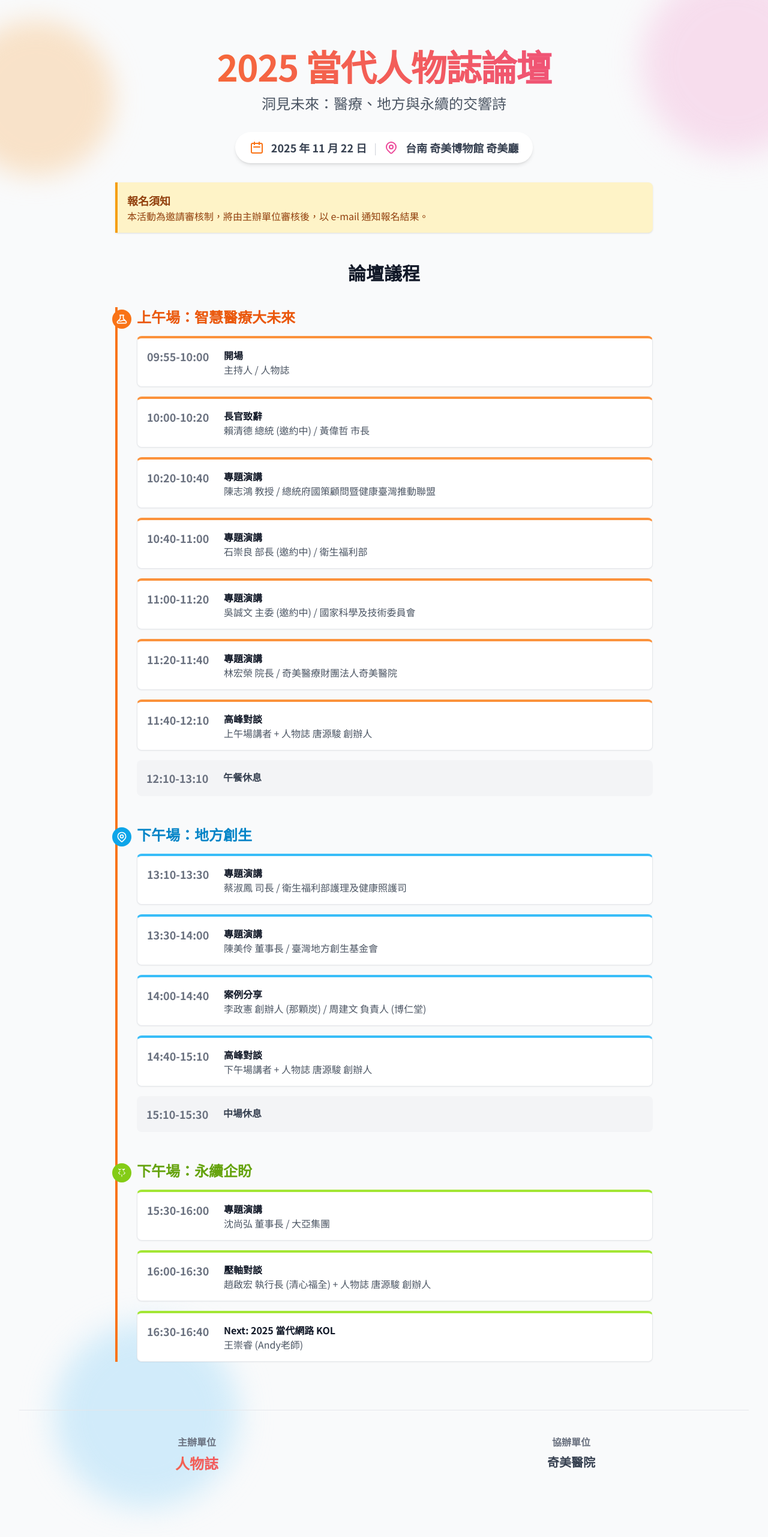
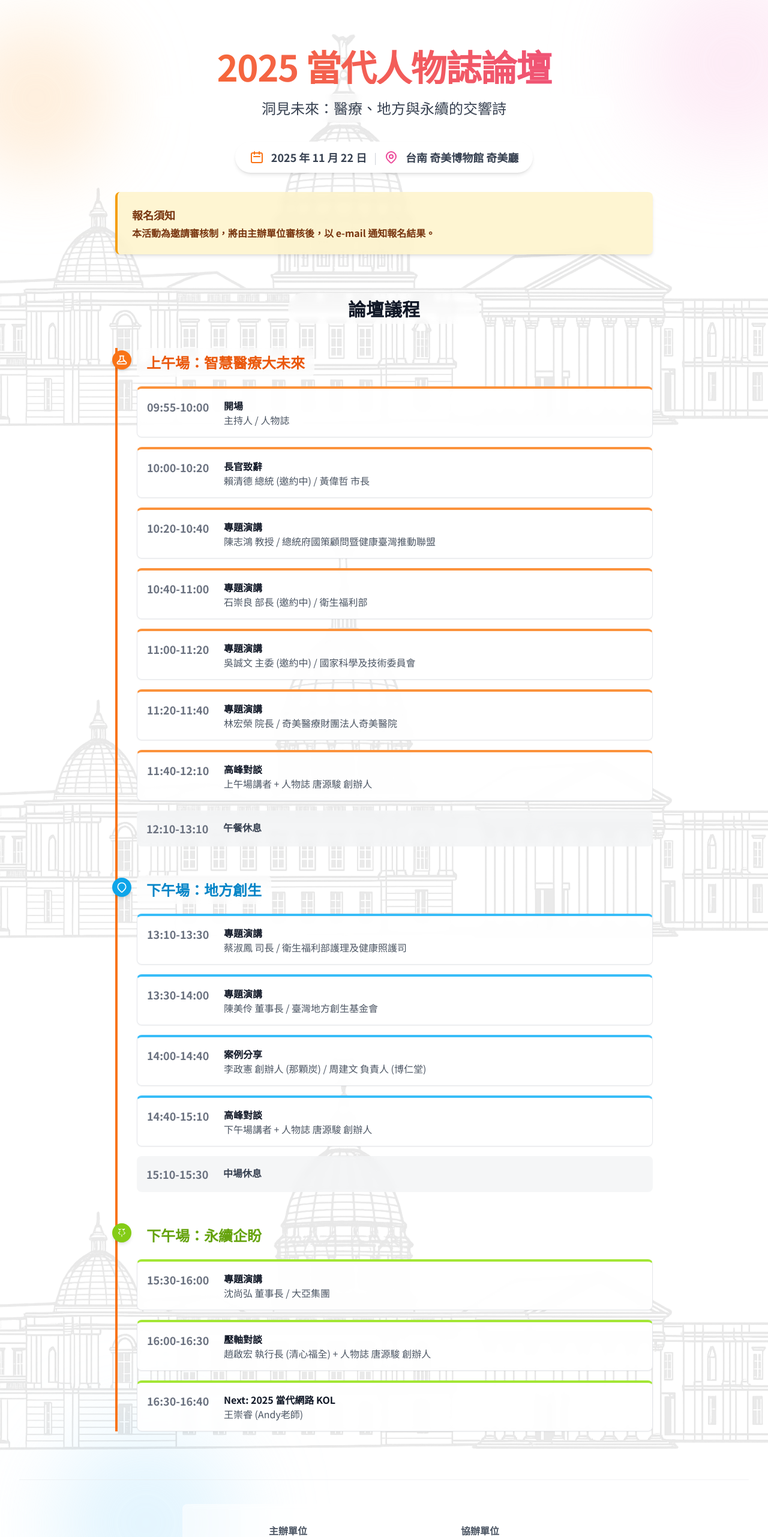
Before and after one commit to Luyun1224/2025PGY-Registration, a plain HTML site: page speech.html in a window 1280 px wide. Shown: the top 2562 px of the page at 60% size. Before the commit the page ends 2535 px from the top, so only its background shows below. Drawn offline with nearby package versions, Linux system fonts and the light colour scheme.

Commit message:
Update speech.html

```diff
--- a/speech.html
+++ b/speech.html
@@ -11,6 +11,21 @@
     <style>
         body {
             font-family: 'Noto Sans TC', sans-serif;
+            background-image: url('https://raw.githubusercontent.com/Luyun1224/2025PGY-Registration/main/m.png');
+            background-repeat: no-repeat;
+            background-size: cover;
+            background-position: center center;
+            background-attachment: fixed;
+        }
+        body::before {
+            content: '';
+            position: absolute;
+            top: 0;
+            left: 0;
+            right: 0;
+            bottom: 0;
+            background-color: rgba(255, 255, 255, 0.9); /* 90% opacity white overlay */
+            z-index: 0;
         }
         .gradient-text {
             background: linear-gradient(90deg, #F97316, #EC4899);
@@ -45,19 +60,19 @@
         }
     </style>
 </head>
-<body class="bg-gray-50 text-gray-800 relative overflow-x-hidden">
+<body class="text-gray-800 relative overflow-x-hidden">
 
     <!-- Background decorations -->
-    <div class="absolute top-0 -left-16 w-72 h-72 bg-orange-200 rounded-full mix-blend-multiply filter blur-xl opacity-60 animate-blob"></div>
-    <div class="absolute top-0 -right-16 w-72 h-72 bg-pink-200 rounded-full mix-blend-multiply filter blur-xl opacity-60 animate-blob animation-delay-2000"></div>
-    <div class="absolute bottom-0 left-20 w-72 h-72 bg-sky-200 rounded-full mix-blend-multiply filter blur-xl opacity-60 animate-blob animation-delay-4000"></div>
+    <div class="absolute top-0 -left-16 w-72 h-72 bg-orange-200 rounded-full mix-blend-multiply filter blur-3xl opacity-40 animate-blob"></div>
+    <div class="absolute top-0 -right-16 w-72 h-72 bg-pink-200 rounded-full mix-blend-multiply filter blur-3xl opacity-40 animate-blob animation-delay-2000"></div>
+    <div class="absolute bottom-0 left-20 w-72 h-72 bg-sky-200 rounded-full mix-blend-multiply filter blur-3xl opacity-40 animate-blob animation-delay-4000"></div>
 
     <div class="relative z-10 container mx-auto px-4 sm:px-6 lg:px-8 py-12 md:py-20">
 
         <!-- Header Section -->
         <header class="text-center mb-16">
             <h1 class="text-4xl md:text-6xl font-bold mb-4 tracking-tight gradient-text">2025 當代人物誌論壇</h1>
-            <p class="text-xl md:text-2xl text-gray-600 max-w-3xl mx-auto">洞見未來：醫療、地方與永續的交響詩</p>
+            <p class="text-xl md:text-2xl text-gray-700 font-medium max-w-3xl mx-auto bg-white/50 backdrop-blur-sm rounded-full py-2">洞見未來：醫療、地方與永續的交響詩</p>
             <div class="mt-8 inline-flex items-center bg-white shadow-md rounded-full px-6 py-3 text-lg">
                 <svg xmlns="http://www.w3.org/2000/svg" class="h-6 w-6 mr-3 text-orange-500" fill="none" viewBox="0 0 24 24" stroke="currentColor">
                     <path stroke-linecap="round" stroke-linejoin="round" stroke-width="2" d="M8 7V3m8 4V3m-9 8h10M5 21h14a2 2 0 002-2V7a2 2 0 00-2-2H5a2 2 0 00-2 2v12a2 2 0 002 2z" />
@@ -73,77 +88,79 @@
         </header>
 
         <!-- Registration Notice -->
-        <div class="max-w-4xl mx-auto -mt-8 mb-12 bg-amber-100 border-l-4 border-amber-500 text-amber-800 p-4 rounded-r-lg shadow" role="alert">
-            <p class="font-bold text-lg">報名須知</p>
-            <p>本活動為邀請審核制，將由主辦單位審核後，以 e-mail 通知報名結果。</p>
+        <div class="max-w-4xl mx-auto -mt-8 mb-16">
+            <div class="bg-amber-100/80 backdrop-blur-sm border-l-4 border-amber-500 text-amber-900 p-6 rounded-lg shadow-md" role="alert">
+                <p class="font-bold text-lg mb-1">報名須知</p>
+                <p class="font-semibold">本活動為邀請審核制，將由主辦單位審核後，以 e-mail 通知報名結果。</p>
+            </div>
         </div>
 
         <!-- Main Content -->
         <main>
             <!-- Agenda Section -->
             <section>
-                <h2 class="text-3xl font-bold text-center mb-10 text-gray-900">論壇議程</h2>
+                <h2 class="text-3xl font-bold text-center mb-10 text-gray-900 bg-white/50 backdrop-blur-sm rounded-full py-2 max-w-xs mx-auto">論壇議程</h2>
                 <div class="max-w-4xl mx-auto">
                     <div class="border-l-4 border-orange-500 pl-8 space-y-12">
 
                         <!-- Morning Session -->
                         <div class="relative">
-                            <div class="absolute -left-[41px] top-1 h-8 w-8 rounded-full bg-orange-500 flex items-center justify-center text-white">
+                            <div class="absolute -left-[41px] top-1 h-8 w-8 rounded-full bg-orange-500 flex items-center justify-center text-white shadow-md">
                                 <svg xmlns="http://www.w3.org/2000/svg" class="h-5 w-5" fill="none" viewBox="0 0 24 24" stroke="currentColor"><path stroke-linecap="round" stroke-linejoin="round" stroke-width="2" d="M19.428 15.428a2 2 0 00-1.022-.547l-2.387-.477a6 6 0 00-3.86.517l-.318.158a6 6 0 01-3.86.517L6.05 15.21a2 2 0 00-1.806.547M8 4h8l-1 1v5.172a2 2 0 00.586 1.414l5 5c1.26 1.26.367 3.414-1.415 3.414H4.828c-1.782 0-2.674-2.154-1.414-3.414l5-5A2 2 0 009 10.172V5L8 4z" /></svg>
                             </div>
-                            <h3 class="text-2xl font-bold text-orange-600 mb-4">上午場：智慧醫療大未來</h3>
+                            <h3 class="text-2xl font-bold text-orange-600 mb-4 bg-white/60 backdrop-blur-sm rounded-lg px-4 py-2 inline-block">上午場：智慧醫療大未來</h3>
 
                             <div class="space-y-4">
-                                <div class="bg-white p-4 rounded-lg flex items-start border border-gray-200 border-t-4 border-t-orange-400 shadow-sm">
+                                <div class="bg-white/90 backdrop-blur-sm p-4 rounded-lg flex items-start border border-gray-200 border-t-4 border-t-orange-400 shadow-sm">
                                     <p class="w-32 font-bold text-lg text-gray-500">09:55-10:00</p>
                                     <div>
                                         <h4 class="font-semibold text-gray-900">開場</h4>
                                         <p class="text-gray-600">主持人 / 人物誌</p>
                                     </div>
                                 </div>
-                                <div class="bg-white p-4 rounded-lg flex items-start border border-gray-200 border-t-4 border-t-orange-400 shadow-sm">
+                                <div class="bg-white/90 backdrop-blur-sm p-4 rounded-lg flex items-start border border-gray-200 border-t-4 border-t-orange-400 shadow-sm">
                                     <p class="w-32 font-bold text-lg text-gray-500">10:00-10:20</p>
                                     <div>
                                         <h4 class="font-semibold text-gray-900">長官致辭</h4>
                                         <p class="text-gray-600">賴清德 總統 (邀約中) / 黃偉哲 市長</p>
                                     </div>
                                 </div>
-                                 <div class="bg-white p-4 rounded-lg flex items-start border border-gray-200 border-t-4 border-t-orange-400 shadow-sm">
+                                 <div class="bg-white/90 backdrop-blur-sm p-4 rounded-lg flex items-start border border-gray-200 border-t-4 border-t-orange-400 shadow-sm">
                                     <p class="w-32 font-bold text-lg text-gray-500">10:20-10:40</p>
                                     <div>
                                         <h4 class="font-semibold text-gray-900">專題演講</h4>
                                         <p class="text-gray-600">陳志鴻 教授 / 總統府國策顧問暨健康臺灣推動聯盟</p>
                                     </div>
                                 </div>
-                                <div class="bg-white p-4 rounded-lg flex items-start border border-gray-200 border-t-4 border-t-orange-400 shadow-sm">
+                                <div class="bg-white/90 backdrop-blur-sm p-4 rounded-lg flex items-start border border-gray-200 border-t-4 border-t-orange-400 shadow-sm">
                                     <p class="w-32 font-bold text-lg text-gray-500">10:40-11:00</p>
                                     <div>
                                         <h4 class="font-semibold text-gray-900">專題演講</h4>
                                         <p class="text-gray-600">石崇良 部長 (邀約中) / 衛生福利部</p>
                                     </div>
                                 </div>
-                                <div class="bg-white p-4 rounded-lg flex items-start border border-gray-200 border-t-4 border-t-orange-400 shadow-sm">
+                                <div class="bg-white/90 backdrop-blur-sm p-4 rounded-lg flex items-start border border-gray-200 border-t-4 border-t-orange-400 shadow-sm">
                                     <p class="w-32 font-bold text-lg text-gray-500">11:00-11:20</p>
                                     <div>
                                         <h4 class="font-semibold text-gray-900">專題演講</h4>
                                         <p class="text-gray-600">吳誠文 主委 (邀約中) / 國家科學及技術委員會</p>
                                     </div>
                                 </div>
-                                <div class="bg-white p-4 rounded-lg flex items-start border border-gray-200 border-t-4 border-t-orange-400 shadow-sm">
+                                <div class="bg-white/90 backdrop-blur-sm p-4 rounded-lg flex items-start border border-gray-200 border-t-4 border-t-orange-400 shadow-sm">
                                     <p class="w-32 font-bold text-lg text-gray-500">11:20-11:40</p>
                                     <div>
                                         <h4 class="font-semibold text-gray-900">專題演講</h4>
                                         <p class="text-gray-600">林宏榮 院長 / 奇美醫療財團法人奇美醫院</p>
                                     </div>
                                 </div>
-                                <div class="bg-white p-4 rounded-lg flex items-start border border-gray-200 border-t-4 border-t-orange-400 shadow-sm">
+                                <div class="bg-white/90 backdrop-blur-sm p-4 rounded-lg flex items-start border border-gray-200 border-t-4 border-t-orange-400 shadow-sm">
                                     <p class="w-32 font-bold text-lg text-gray-500">11:40-12:10</p>
                                     <div>
                                         <h4 class="font-semibold text-gray-900">高峰對談</h4>
                                         <p class="text-gray-600">上午場講者 + 人物誌 唐源駿 創辦人</p>
                                     </div>
                                 </div>
-                                <div class="bg-gray-100 p-4 rounded-lg flex items-start">
+                                <div class="bg-gray-100/80 backdrop-blur-sm p-4 rounded-lg flex items-start">
                                     <p class="w-32 font-bold text-lg text-gray-500">12:10-13:10</p>
                                     <div class="font-semibold text-gray-700">午餐休息</div>
                                 </div>
@@ -152,40 +169,40 @@
 
                         <!-- Afternoon Session 1 -->
                         <div class="relative">
-                            <div class="absolute -left-[41px] top-1 h-8 w-8 rounded-full bg-sky-500 flex items-center justify-center text-white">
-                               <svg xmlns="http://www.w3.org/2000/svg" class="h-5 w-5" fill="none" viewBox="0 0 24 24" stroke="currentColor"><path stroke-linecap="round" stroke-linejoin="round" stroke-width="2" d="M17.657 16.657l-4.243 4.243a2 2 0 01-2.828 0l-4.243-4.243a8 8 0 1111.314 0z" /><path stroke-linecap="round" stroke-linejoin="round" stroke-width="2" d="M15 11a3 3 0 11-6 0 3 3 0 016 0z" /></svg>
+                            <div class="absolute -left-[41px] top-1 h-8 w-8 rounded-full bg-sky-500 flex items-center justify-center text-white shadow-md">
+                               <svg xmlns="http://www.w3.org/2000/svg" class="h-5 w-5" fill="none" viewBox="0 0 24 24" stroke="currentColor"><path stroke-linecap="round" stroke-linejoin="round" stroke-width="2" d="M17.657 16.657l-4.243 4.243a2 2 0 01-2.828 0l-4.243-4.243a8 8 0 1111.314 0z" /></svg>
                             </div>
-                            <h3 class="text-2xl font-bold text-sky-600 mb-4">下午場：地方創生</h3>
+                            <h3 class="text-2xl font-bold text-sky-600 mb-4 bg-white/60 backdrop-blur-sm rounded-lg px-4 py-2 inline-block">下午場：地方創生</h3>
                             <div class="space-y-4">
-                               <div class="bg-white p-4 rounded-lg flex items-start border border-gray-200 border-t-4 border-t-sky-400 shadow-sm">
+                               <div class="bg-white/90 backdrop-blur-sm p-4 rounded-lg flex items-start border border-gray-200 border-t-4 border-t-sky-400 shadow-sm">
                                     <p class="w-32 font-bold text-lg text-gray-500">13:10-13:30</p>
                                     <div>
                                         <h4 class="font-semibold text-gray-900">專題演講</h4>
                                         <p class="text-gray-600">蔡淑鳳 司長 / 衛生福利部護理及健康照護司</p>
                                     </div>
                                 </div>
-                                <div class="bg-white p-4 rounded-lg flex items-start border border-gray-200 border-t-4 border-t-sky-400 shadow-sm">
+                                <div class="bg-white/90 backdrop-blur-sm p-4 rounded-lg flex items-start border border-gray-200 border-t-4 border-t-sky-400 shadow-sm">
                                     <p class="w-32 font-bold text-lg text-gray-500">13:30-14:00</p>
                                     <div>
                                         <h4 class="font-semibold text-gray-900">專題演講</h4>
                                         <p class="text-gray-600">陳美伶 董事長 / 臺灣地方創生基金會</p>
                                     </div>
                                 </div>
-                                <div class="bg-white p-4 rounded-lg flex items-start border border-gray-200 border-t-4 border-t-sky-400 shadow-sm">
+                                <div class="bg-white/90 backdrop-blur-sm p-4 rounded-lg flex items-start border border-gray-200 border-t-4 border-t-sky-400 shadow-sm">
                                     <p class="w-32 font-bold text-lg text-gray-500">14:00-14:40</p>
                                     <div>
                                         <h4 class="font-semibold text-gray-900">案例分享</h4>
                                         <p class="text-gray-600">李政憲 創辦人 (那顆炭) / 周建文 負責人 (博仁堂)</p>
                                     </div>
                                 </div>
-                                <div class="bg-white p-4 rounded-lg flex items-start border border-gray-200 border-t-4 border-t-sky-400 shadow-sm">
+                                <div class="bg-white/90 backdrop-blur-sm p-4 rounded-lg flex items-start border border-gray-200 border-t-4 border-t-sky-400 shadow-sm">
                                     <p class="w-32 font-bold text-lg text-gray-500">14:40-15:10</p>
                                     <div>
                                         <h4 class="font-semibold text-gray-900">高峰對談</h4>
                                         <p class="text-gray-600">下午場講者 + 人物誌 唐源駿 創辦人</p>
                                     </div>
                                 </div>
-                                <div class="bg-gray-100 p-4 rounded-lg flex items-start">
+                                <div class="bg-gray-100/80 backdrop-blur-sm p-4 rounded-lg flex items-start">
                                     <p class="w-32 font-bold text-lg text-gray-500">15:10-15:30</p>
                                     <div class="font-semibold text-gray-700">中場休息</div>
                                 </div>
@@ -194,26 +211,26 @@
 
                         <!-- Afternoon Session 2 -->
                         <div class="relative">
-                            <div class="absolute -left-[41px] top-1 h-8 w-8 rounded-full bg-lime-500 flex items-center justify-center text-white">
+                            <div class="absolute -left-[41px] top-1 h-8 w-8 rounded-full bg-lime-500 flex items-center justify-center text-white shadow-md">
                                 <svg xmlns="http://www.w3.org/2000/svg" class="h-5 w-5" viewBox="0 0 20 20" fill="currentColor"><path fill-rule="evenodd" d="M15.146 3.354a.5.5 0 010 .708l-2 2a.5.5 0 01-.708 0l-2-2a.5.5 0 11.708-.708L12 4.293l1.146-1.147a.5.5 0 01.708 0zM4.854 3.354a.5.5 0 01.708 0L7 4.293l1.146-1.147a.5.5 0 11.708.708l-2 2a.5.5 0 01-.708 0l-2-2a.5.5 0 010-.708zM12.586 7.414a.5.5 0 01.708 0l2.5 2.5a.5.5 0 010 .708l-2.5 2.5a.5.5 0 01-.708-.708L14.793 10l-2.207-2.207a.5.5 0 010-.708zM7.414 7.414a.5.5 0 010 .708L5.207 10l2.207 2.207a.5.5 0 01-.708.708l-2.5-2.5a.5.5 0 010-.708l2.5-2.5a.5.5 0 01.708 0zM10 16.5a.5.5 0 01-.5-.5v-3a.5.5 0 011 0v3a.5.5 0 01-.5.5z" clip-rule="evenodd" /></svg>
                             </div>
-                            <h3 class="text-2xl font-bold text-lime-600 mb-4">下午場：永續企盼</h3>
+                            <h3 class="text-2xl font-bold text-lime-600 mb-4 bg-white/60 backdrop-blur-sm rounded-lg px-4 py-2 inline-block">下午場：永續企盼</h3>
                             <div class="space-y-4">
-                                <div class="bg-white p-4 rounded-lg flex items-start border border-gray-200 border-t-4 border-t-lime-400 shadow-sm">
+                                <div class="bg-white/90 backdrop-blur-sm p-4 rounded-lg flex items-start border border-gray-200 border-t-4 border-t-lime-400 shadow-sm">
                                     <p class="w-32 font-bold text-lg text-gray-500">15:30-16:00</p>
                                     <div>
                                         <h4 class="font-semibold text-gray-900">專題演講</h4>
                                         <p class="text-gray-600">沈尚弘 董事長 / 大亞集團</p>
                                     </div>
                                 </div>
-                                <div class="bg-white p-4 rounded-lg flex items-start border border-gray-200 border-t-4 border-t-lime-400 shadow-sm">
+                                <div class="bg-white/90 backdrop-blur-sm p-4 rounded-lg flex items-start border border-gray-200 border-t-4 border-t-lime-400 shadow-sm">
                                     <p class="w-32 font-bold text-lg text-gray-500">16:00-16:30</p>
                                     <div>
                                         <h4 class="font-semibold text-gray-900">壓軸對談</h4>
                                         <p class="text-gray-600">趙啟宏 執行長 (清心福全) + 人物誌 唐源駿 創辦人</p>
                                     </div>
                                 </div>
-                                <div class="bg-white p-4 rounded-lg flex items-start border border-gray-200 border-t-4 border-t-lime-400 shadow-sm">
+                                <div class="bg-white/90 backdrop-blur-sm p-4 rounded-lg flex items-start border border-gray-200 border-t-4 border-t-lime-400 shadow-sm">
                                     <p class="w-32 font-bold text-lg text-gray-500">16:30-16:40</p>
                                     <div>
                                         <h4 class="font-semibold text-gray-900">Next: 2025 當代網路 KOL</h4>
@@ -229,15 +246,15 @@
         </main>
 
         <!-- Footer -->
-        <footer class="text-center mt-20 pt-10 border-t border-gray-200">
-            <div class="grid grid-cols-1 md:grid-cols-2 gap-8">
+        <footer class="text-center mt-20 pt-10 border-t border-gray-200/50">
+            <div class="grid grid-cols-1 md:grid-cols-2 gap-8 max-w-2xl mx-auto bg-white/60 backdrop-blur-sm rounded-lg p-8">
                 <div>
-                    <p class="text-gray-500 mb-2 font-semibold">主辦單位</p>
+                    <p class="text-gray-600 mb-2 font-semibold">主辦單位</p>
                     <p class="text-2xl font-bold gradient-text">人物誌</p>
                 </div>
                 <div>
-                    <p class="text-gray-500 mb-2 font-semibold">協辦單位</p>
-                    <p class="text-xl font-bold text-gray-700">奇美醫院</p>
+                    <p class="text-gray-600 mb-2 font-semibold">協辦單位</p>
+                    <p class="text-xl font-bold text-gray-800">奇美醫院</p>
                 </div>
             </div>
         </footer>
```
